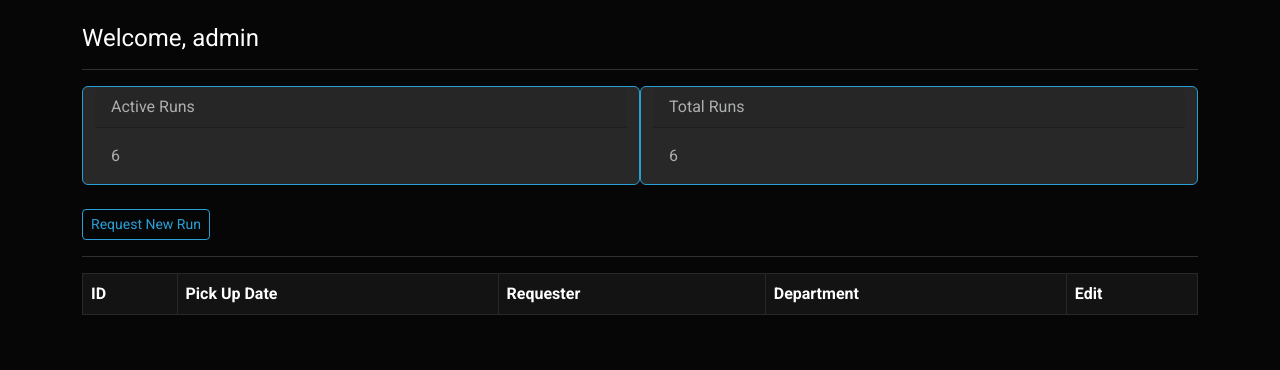
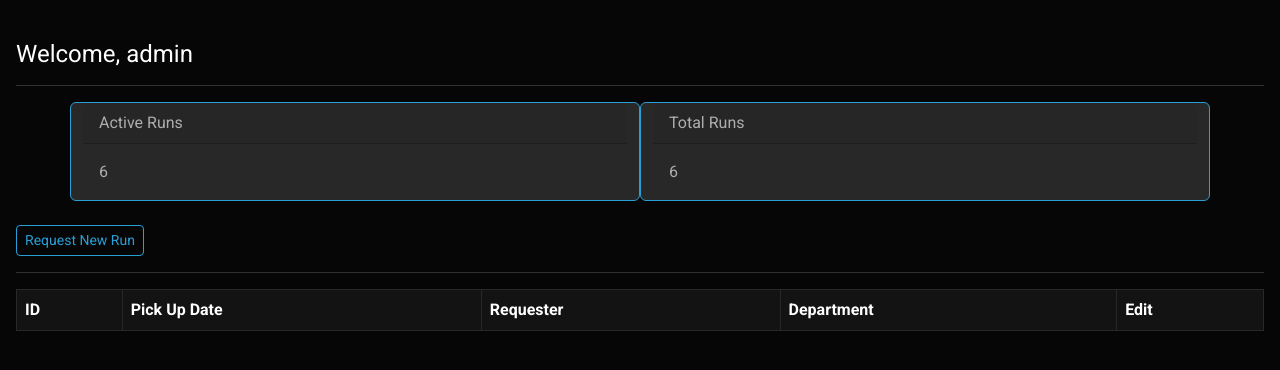
Before and after one commit to CIbarra310/on_the_day, a Django app: page /dashboard in a window 1280 px wide. Shown: the part 58-428 px from the top of the page. Run offline with Django 5.2, Linux system fonts and the light colour scheme; a user stored in the database is signed in; lists and menus that the app fills with data are empty.

Commit message:
Update layout.html
Padding adjustment on body div

```diff
--- a/app/templates/app/layout.html
+++ b/app/templates/app/layout.html
@@ -11,7 +11,7 @@
 </head>
 <body>
     {% include 'app/navbar.html' %}
-    <div class="container">
+    <div class="p-3">
         <br>
         <!-- notification messages here -->
         {% for message in messages %}
```
